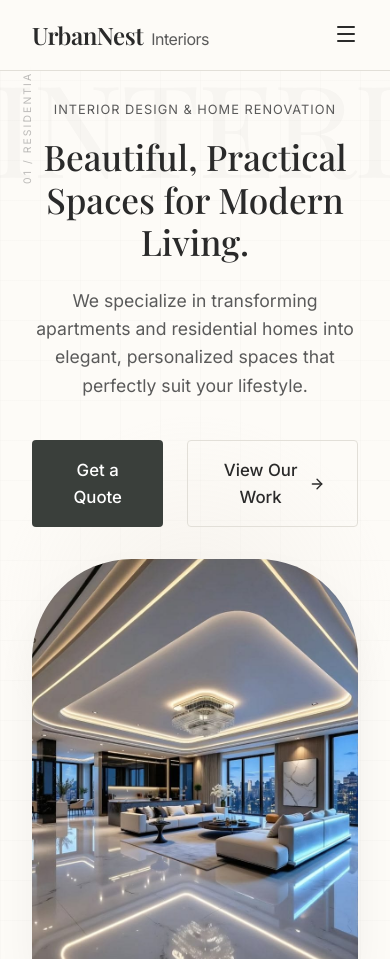
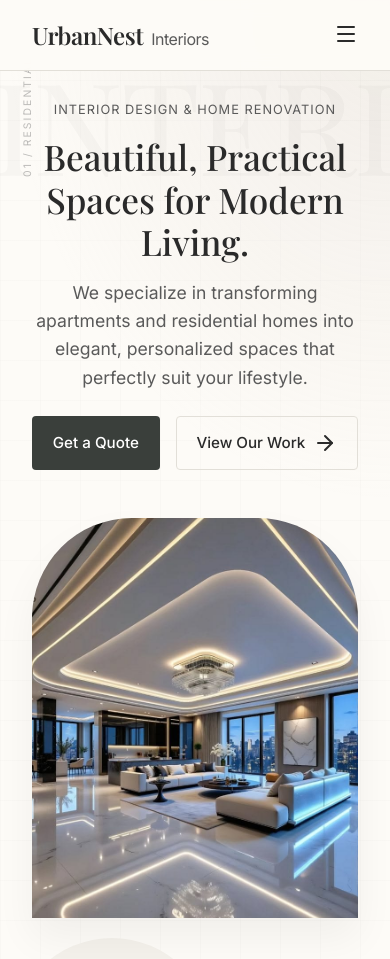
Before and after one commit to pranav27x/interior, a website built with Vite: page index.html in a window 390 px wide. Shown: the top 959 px of the page. Built offline with nearby package versions, Linux system fonts and the light colour scheme; a web font is replaced by a local one.

Commit message:
Refine mobile responsive layout

```diff
--- a/src/style.css
+++ b/src/style.css
@@ -426,7 +426,15 @@
     .ghost-text { font-size: 8rem; top: 5%; opacity: 0.03; }
     .arch-grid { background-size: 40px 40px; opacity: 0.5; }
     .arch-lines { display: none; }
-    .arch-light { right: 50%; width: 400px; height: 400px; }
+    .arch-light {
+      right: 0;
+      top: 0;
+      width: 100vw;
+      height: 60vh;
+      transform: none;
+      background: radial-gradient(ellipse at top right, rgba(210, 200, 190, 0.25) 0%, transparent 70%);
+      border-radius: 0;
+    }
     .label-3, .measure-2 { display: none; }
   }
 
@@ -1205,15 +1213,37 @@
     .hero-container {
       grid-template-columns: 1fr;
       text-align: center;
-      gap: 2rem;
+      gap: 3rem;
     }
 
     .hero-content {
       margin: 0 auto;
     }
 
+    .hero-title {
+      margin-bottom: 1rem;
+    }
+
+    .hero-desc {
+      margin-bottom: 1.5rem;
+    }
+
     .hero-cta-group {
+      display: flex;
+      flex-direction: row;
+      flex-wrap: wrap;
+      gap: 1rem;
       justify-content: center;
+      width: 100%;
+    }
+
+    .hero-cta-group .btn-large {
+      flex: 1 1 max-content;
+      padding: 0.875rem 1rem;
+      font-size: 0.95rem;
+      white-space: nowrap;
+      justify-content: center;
+      text-align: center;
     }
 
     .hero-image {
@@ -1221,16 +1251,29 @@
       border-radius: 100px 100px 0 0;
     }
 
+    .trust-intro {
+      padding: var(--space-lg) 0;
+    }
+
     .trust-statement {
       font-size: 1.5rem;
+      margin-bottom: 2.5rem;
     }
 
     .trust-features {
-      gap: 1.5rem;
+      display: grid;
+      grid-template-columns: 1fr 1fr;
+      gap: 2.5rem 1rem;
     }
 
     .feature {
-      width: calc(50% - 1.5rem);
+      width: 100%;
+      display: flex;
+      flex-direction: column;
+      align-items: center;
+      justify-content: flex-start;
+      text-align: center;
+      gap: 0.75rem;
     }
 
     .projects-grid {
@@ -1242,6 +1285,11 @@
       flex-direction: column;
       align-items: flex-start;
       gap: 1.5rem;
+      margin-bottom: 2.5rem;
+    }
+
+    .project-section-header .section-subtitle {
+      margin-bottom: 0;
     }
 
     .process-steps {
```
